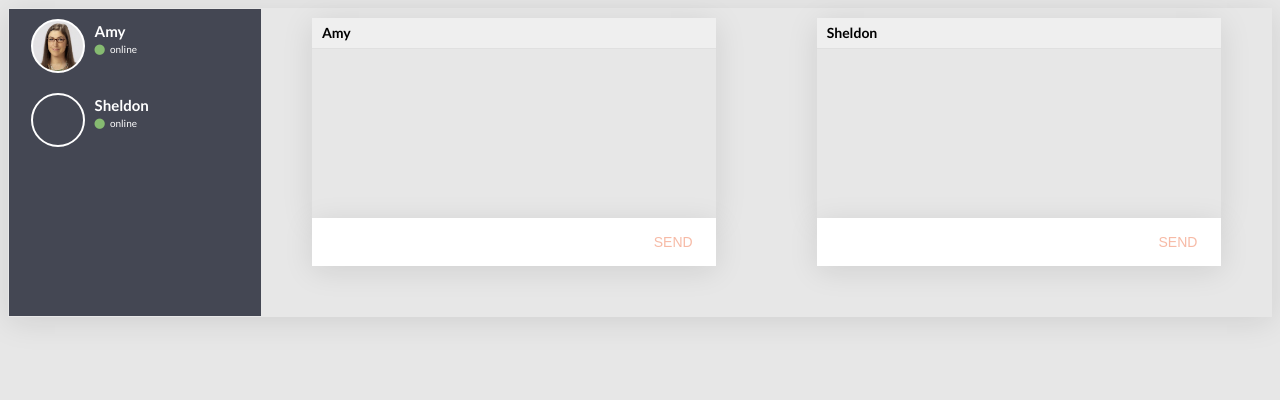
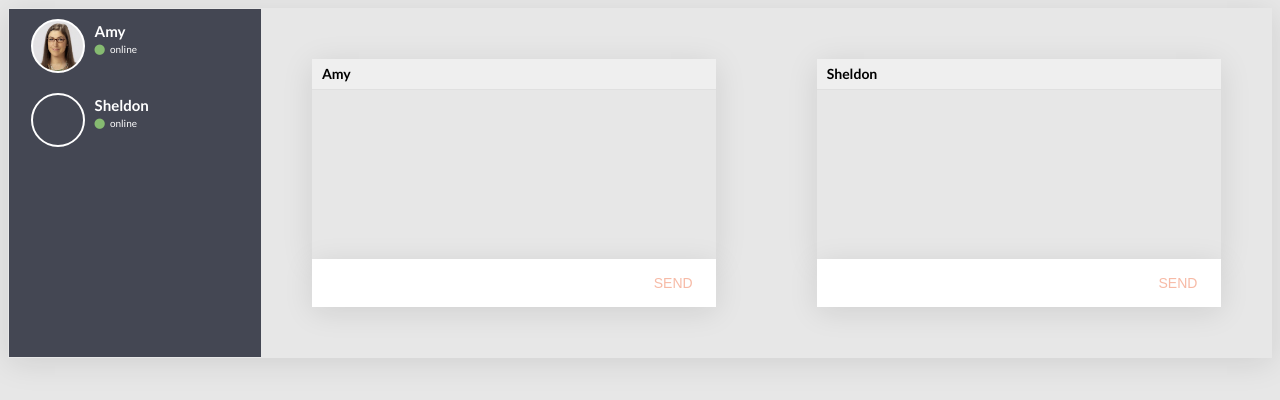
Before and after one commit to camilleganzin/fancychat, a website: page app/index.html in a window 1280 px wide. Drawn offline with Linux system fonts and the light colour scheme.

Commit message:
add margin on top

```diff
--- a/app/scss/style.scss
+++ b/app/scss/style.scss
@@ -101,6 +101,9 @@ button {
 			width: 90%;
 			@media (min-width: 860px) {
 				width: 40%;
+			}
+			.windowchat {
+				margin-top: 50px;
 			}
 			.messages_wrapper {
 				background-color: $lightgrey;
```
Also changed, not shown: app/css/style.css.
